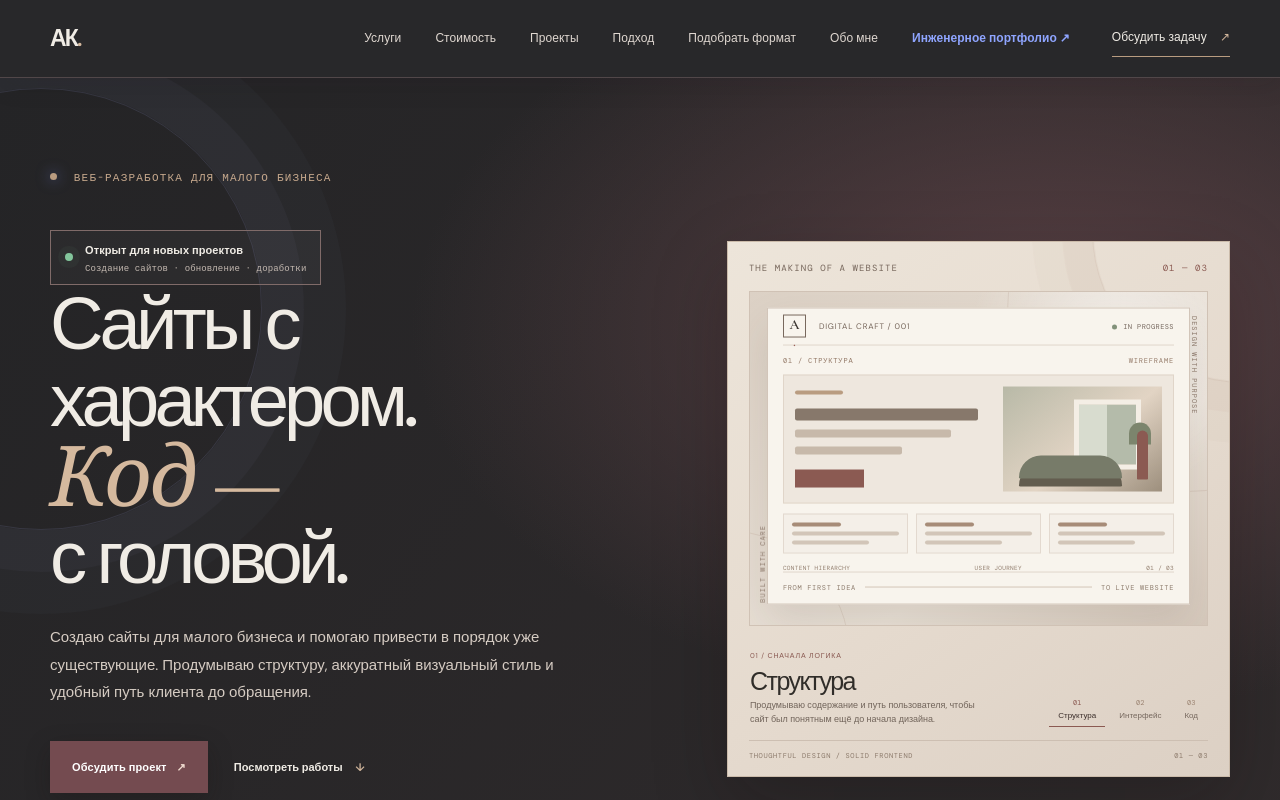
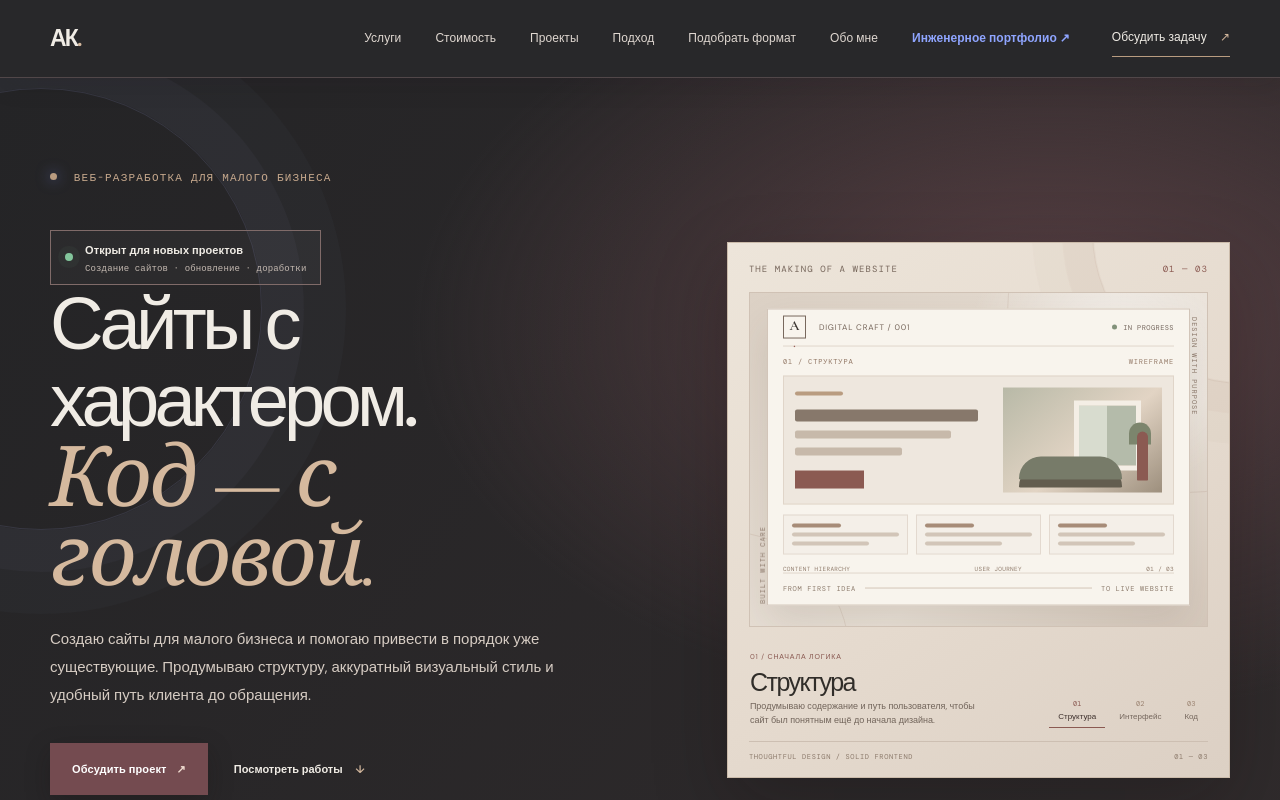
Before and after one commit to blvxx/frontend-portfolio, a plain HTML site: page index.html in a window 1280 px wide. Shown: the top 800 px of the page. Drawn offline with nearby package versions, Linux system fonts and the light colour scheme.

Commit message:
Refine hero message to a calmer two-line typographic lockup

```diff
--- a/index.html
+++ b/index.html
@@ -54,7 +54,7 @@
         <div class="hero-copy">
           <p class="eyebrow"><span class="eyebrow-dot"></span> Веб-разработка для малого бизнеса</p>
           <div class="hero-availability" role="status"><span class="availability-pulse"></span><div><strong>Открыт для новых проектов</strong><small>Создание сайтов · обновление · доработки</small></div></div>
-          <h1>Сайты с характером.<br><span>Код —</span><br>с головой.</h1>
+          <h1>Сайты с характером.<br><span>Код — с головой.</span></h1>
           <p class="hero-lead">Создаю сайты для малого бизнеса и помогаю привести в порядок уже существующие. Продумываю структуру, аккуратный визуальный стиль и удобный путь клиента до обращения.</p>
           <div class="hero-actions">
             <a class="button button-dark" href="#contact">Обсудить проект <span>↗</span></a>
```
